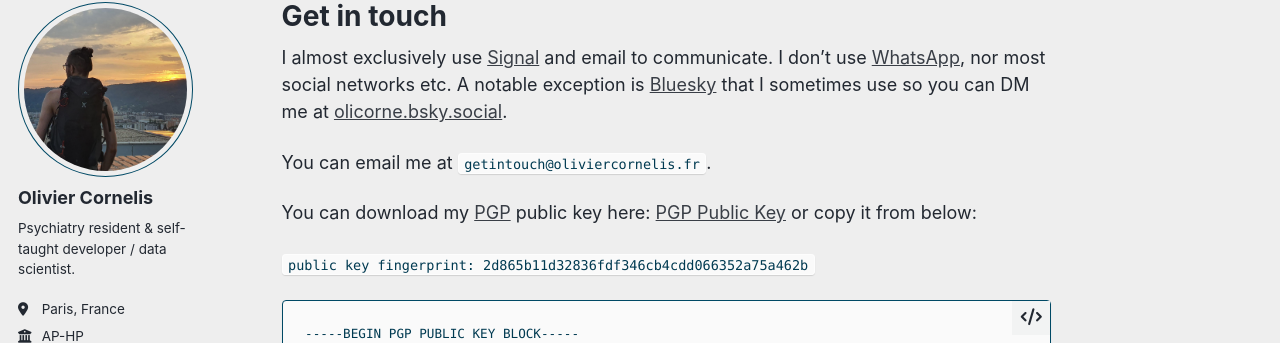
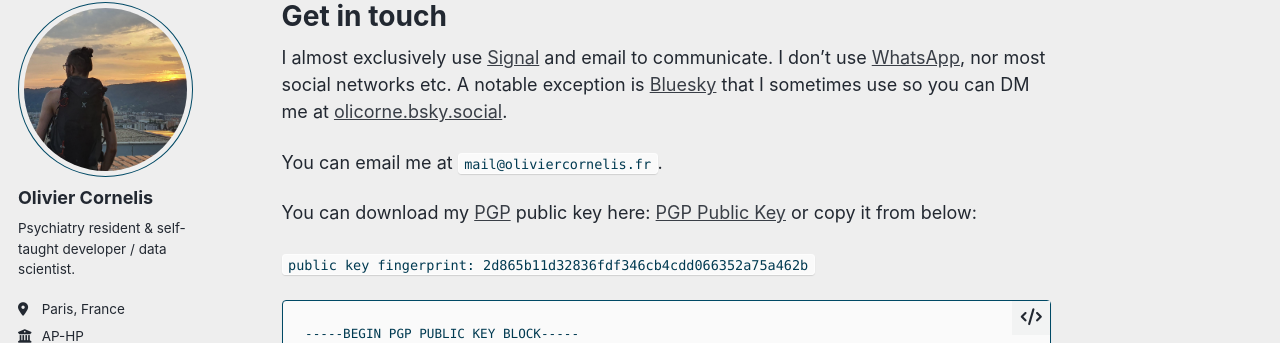
Before and after one commit to thiswillbeyourgithub/website, a Jekyll site: the page built from _pages/contact.md, in a window 1280 px wide and 1152 px high. Shown: the part 97-440 px from the top of the window. Built offline with Jekyll 4.4.1, drawn with Linux system fonts in a browser that asks for light colours; some web fonts are replaced; a script that is not in the unit is left out.

Commit message:
use another mail
Signed-off-by: thiswillbeyourgithub
<26625900+thiswillbeyourgithub@users.noreply.github.com>

```diff
--- a/_config.yml
+++ b/_config.yml
@@ -30,7 +30,7 @@ author:
   location         : "Paris, France"
   employer         : "AP-HP"
   uri              : # URL
-  email            : "getintouch@oliviercornelis.fr"
+  email            : "mail@oliviercornelis.fr"
 
   # Academic websites
   academia         : # URL
--- a/_pages/contact.md
+++ b/_pages/contact.md
@@ -9,7 +9,7 @@ redirect_from:
 
 I almost exclusively use [Signal](https://en.wikipedia.org/wiki/Signal_(software)) and email to communicate. I don't use [WhatsApp](https://en.wikipedia.org/wiki/WhatsApp#Controversies_and_criticism), nor most social networks etc. A notable exception is [Bluesky](https://en.wikipedia.org/wiki/Bluesky) that I sometimes use so you can DM me at [olicorne.bsky.social](https://bsky.app/profile/olicorne.bsky.social).
 
-You can email me at `getintouch@oliviercornelis.fr`.
+You can email me at `mail@oliviercornelis.fr`.
 
 You can download my [PGP](https://en.wikipedia.org/wiki/Pretty_Good_Privacy) public key here: [PGP Public Key](../files/PGP_public_key) or copy it from below:
 
```
